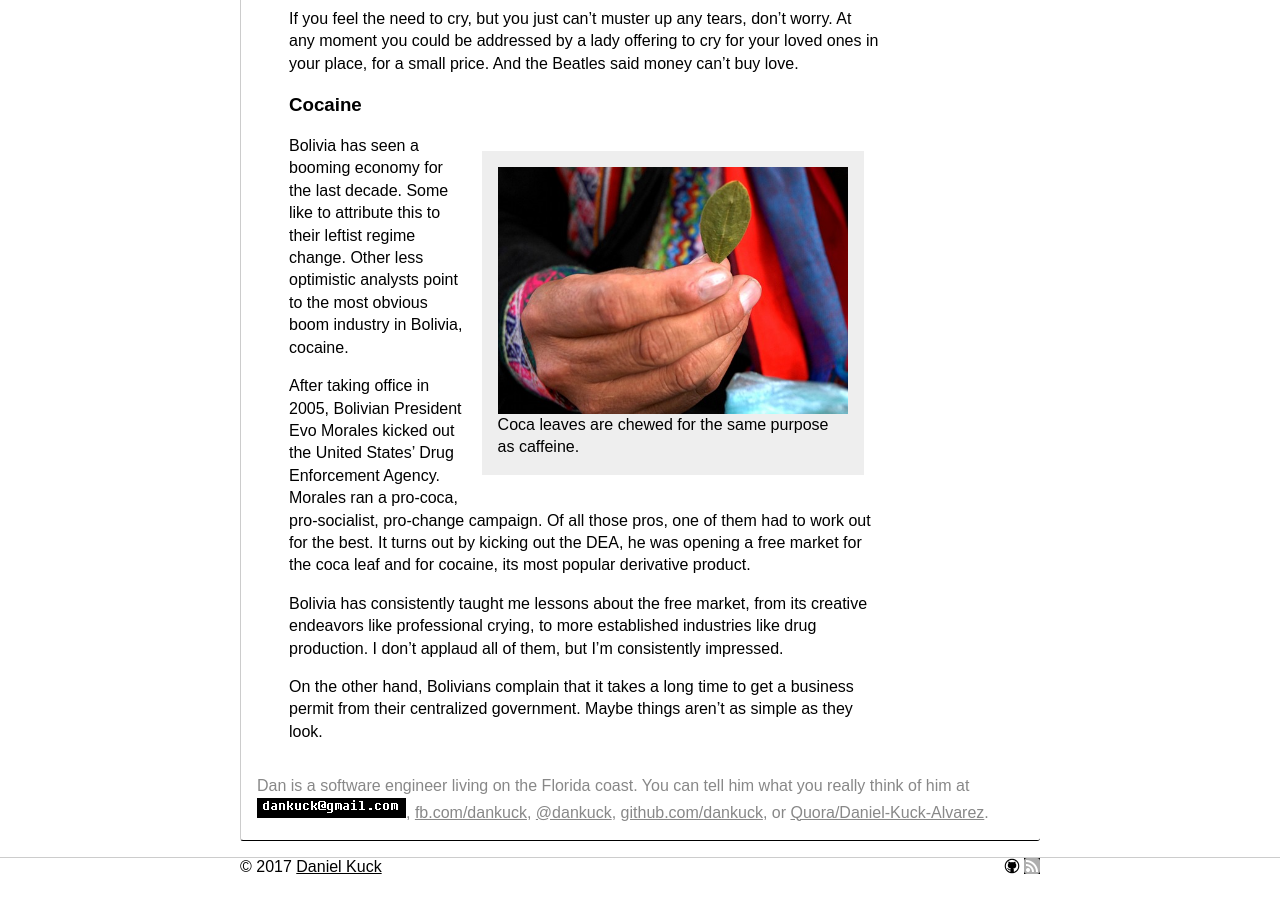
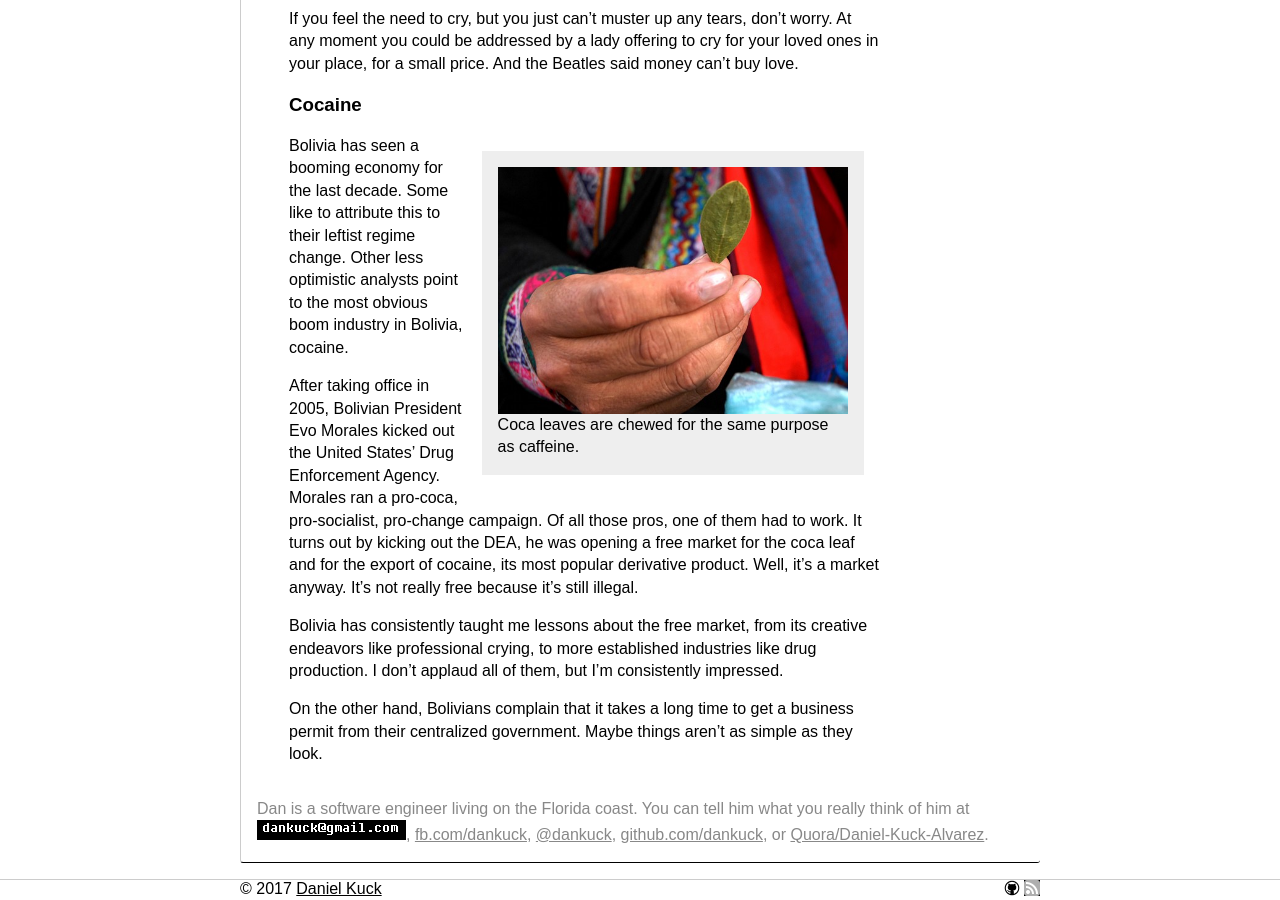
Before and after one commit to dankuck/dankuck.github.io, a Jekyll site: the page built from _posts/2017-03-24-bolivian-free-market.md, in a window 1280 px wide and 900 px high, scrolled down 1470 px. Built offline with Jekyll 4.4.1, drawn with Linux system fonts in a browser that asks for light colours; before the commit the page ends 2348 px from its top, so only the background shows below that.

Commit message:
I'm not gonna call that the best.
Also, I need to highlight that the export is the important part.

```diff
--- a/_posts/2017-03-24-bolivian-free-market.md
+++ b/_posts/2017-03-24-bolivian-free-market.md
@@ -43,7 +43,7 @@ If you feel the need to cry, but you just can't muster up any tears, don't worry
 
 Bolivia has seen a booming economy for the last decade. Some like to attribute this to their leftist regime change. Other less optimistic analysts point to the most obvious boom industry in Bolivia, cocaine.
 
-After taking office in 2005, Bolivian President Evo Morales kicked out the United States' Drug Enforcement Agency. Morales ran a pro-coca, pro-socialist, pro-change campaign. Of all those pros, one of them had to work out for the best. It turns out by kicking out the DEA, he was opening a free market for the coca leaf and for cocaine, its most popular derivative product.
+After taking office in 2005, Bolivian President Evo Morales kicked out the United States' Drug Enforcement Agency. Morales ran a pro-coca, pro-socialist, pro-change campaign. Of all those pros, one of them had to work. It turns out by kicking out the DEA, he was opening a free market for the coca leaf and for the export of cocaine, its most popular derivative product. Well, it's a market anyway. It's not really free because it's still illegal.
 
 Bolivia has consistently taught me lessons about the free market, from its creative endeavors like professional crying, to more established industries like drug production. I don't applaud all of them, but I'm consistently impressed.
 
```
